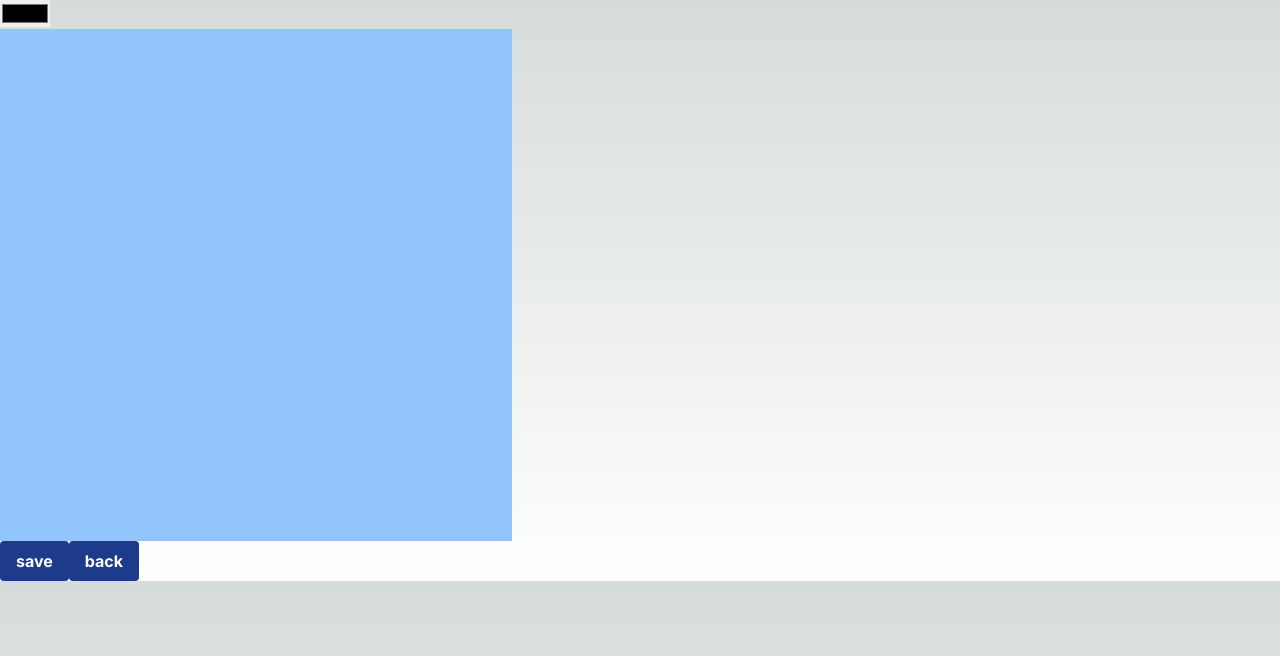
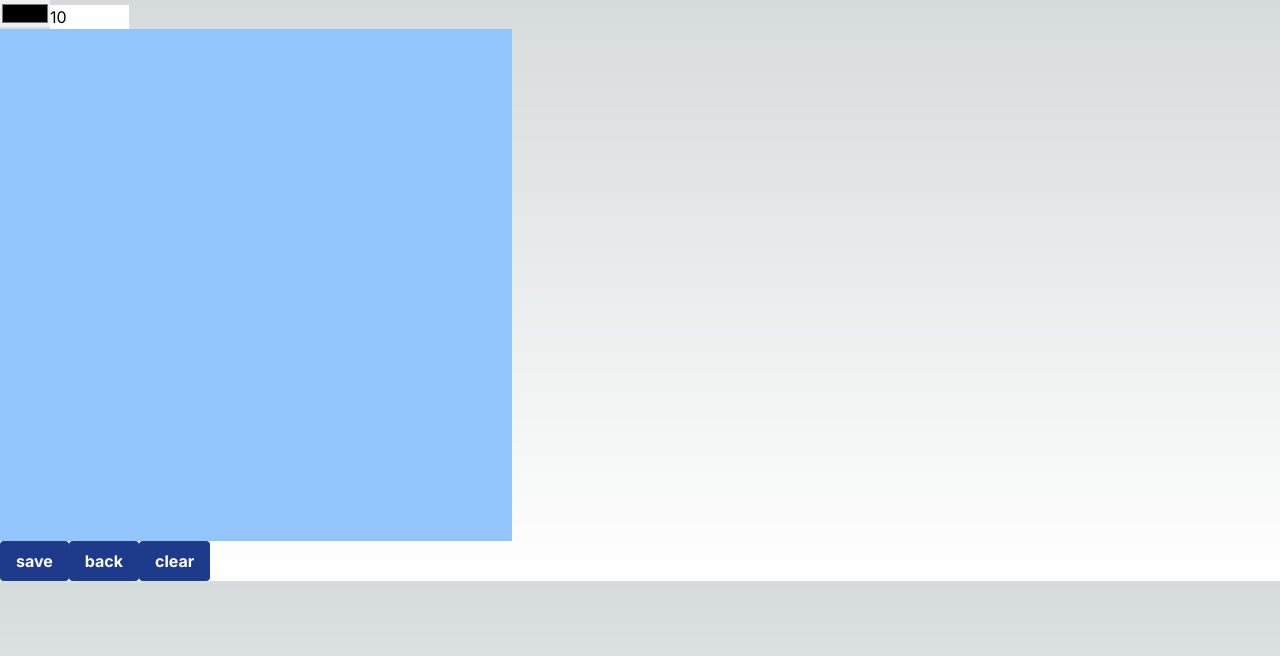
Before and after one commit to MaximDantes/mini-paint, a Next.js app: page / in a window 1280 px wide. Shown: the top 656 px of the page. Built offline with nearby package versions, Linux system fonts and the light colour scheme.

Commit message:
feat: add smooth brush lines

```diff
--- a/src/widgets/Canvas/Canvas.tsx
+++ b/src/widgets/Canvas/Canvas.tsx
@@ -6,9 +6,11 @@ import { Button } from '@/shared/ui/Button'
 export const Canvas: FC = () => {
     const [isDrawing, setIsDrawing] = useState(false)
     const [brushColor, setBrushColor] = useState('#000000')
+    const [brushSize, setBrushSize] = useState(10)
 
     const canvas = useRef<HTMLCanvasElement>(null)
     const canvasHistory = useRef<ImageData[]>([])
+    const previousCursorPosition = useRef<{ x: number; y: number } | null>(null)
 
     const handleMouseDown = () => {
         writeHistory()
@@ -16,6 +18,7 @@ export const Canvas: FC = () => {
     }
 
     const handleMouseUp = () => {
+        previousCursorPosition.current = null
         setIsDrawing(false)
     }
 
@@ -28,10 +31,23 @@ export const Canvas: FC = () => {
         const y = e.clientY - rect.top
 
         const context = canvas.current?.getContext('2d')
+
         if (!context) return
+        context.fillStyle = brushColor
 
-        context.fillStyle = brushColor
-        context.fillRect(x, y, 10, 10)
+        if (previousCursorPosition.current) {
+            context.beginPath()
+            context.moveTo(previousCursorPosition.current.x, previousCursorPosition.current.y)
+            context.lineTo(x, y)
+            context.lineWidth = brushSize * 2
+            context.stroke()
+        }
+
+        previousCursorPosition.current = { x, y }
+
+        context.beginPath()
+        context.arc(x, y, brushSize, 0, 2 * Math.PI)
+        context.fill()
     }
 
     const save = () => {
@@ -52,17 +68,31 @@ export const Canvas: FC = () => {
 
     const writeHistory = () => {
         const context = canvas.current?.getContext('2d')
-        if (!context) return
-        if (!canvas.current) return
+        if (!canvas.current || !context) return
 
         const canvasState = context.getImageData(0, 0, canvas.current.width, canvas.current.height)
 
         canvasHistory.current.push(canvasState)
     }
 
+    const clear = () => {
+        const context = canvas.current?.getContext('2d')
+        if (!canvas.current || !context) return
+
+        writeHistory()
+        context.clearRect(0, 0, canvas.current.width, canvas.current.height)
+    }
+
     return (
         <div>
             <input onChange={(e) => setBrushColor(e.currentTarget.value)} type="color" value={brushColor} />
+            <input
+                max={100}
+                min={1}
+                onChange={(e) => setBrushSize(+e.currentTarget.value)}
+                type="number"
+                value={brushSize}
+            />
 
             <canvas
                 className={'bg-blue-300'}
@@ -76,6 +106,7 @@ export const Canvas: FC = () => {
 
             <Button onClick={save}>save</Button>
             <Button onClick={historyBack}>back</Button>
+            <Button onClick={clear}>clear</Button>
         </div>
     )
 }
```
